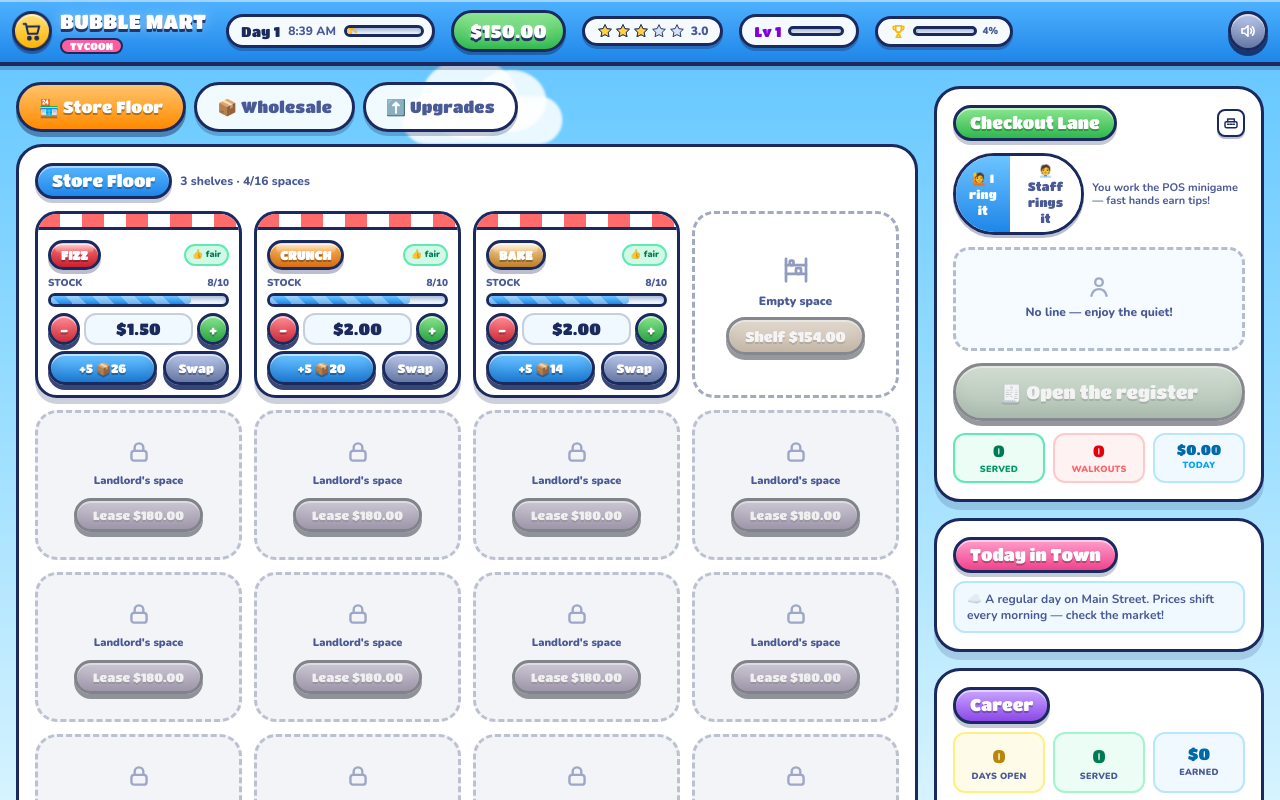
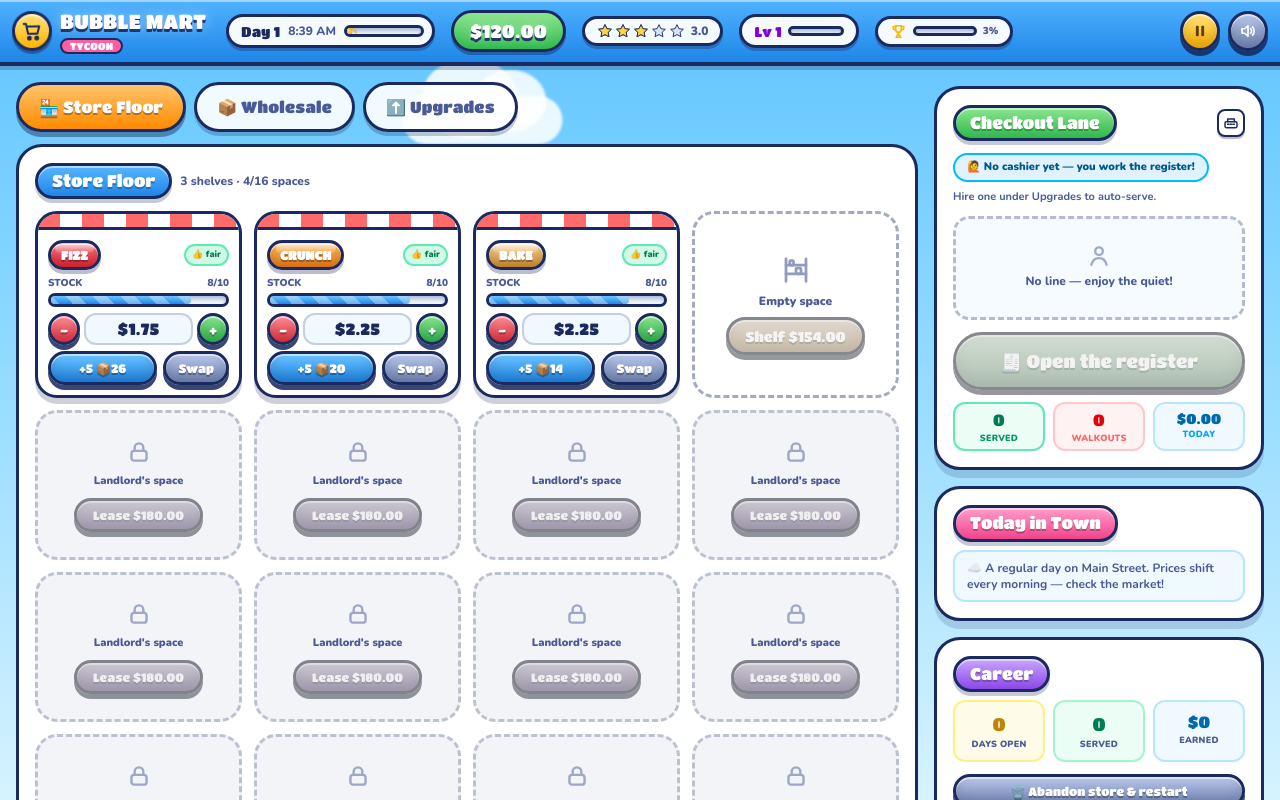
Before and after one commit to warlawk/BubbleShop, a React (Vite) app: page / in a window 1280 px wide. Both pictures are taken after a click on the button "▶ Open the Store". Shown: the top 800 px of the page. Built offline with nearby package versions, Linux system fonts and the light colour scheme.

Commit message:
task snapshot eedec180-cf34-4630-a3bd-0ce8ba7920ea

```diff
--- a/src/components/CheckoutPanel.tsx
+++ b/src/components/CheckoutPanel.tsx
@@ -27,29 +27,20 @@ export function CheckoutPanel({ s, dispatch }: { s: GameState; dispatch: Dispatc
       </div>
 
       {/* who works the till */}
-      <div className="flex items-center gap-2">
-        <div className="flex rounded-full border-[3px] border-ink overflow-hidden shadow-[0_3px_0_rgba(27,42,94,.3)]">
-          <button
-            className={`px-3 py-1.5 font-display text-xs transition-colors ${s.manualMode ? "text-white" : "bg-white text-ink-soft hover:bg-sky-50"}`}
-            style={s.manualMode ? { background: "linear-gradient(180deg,#6cc4ff,#1f86e8)" } : undefined}
-            onClick={() => { sfx.click(); dispatch({ type: "TOGGLE_MANUAL" }); }}
-          >
-            🙋 I ring it
-          </button>
-          <button
-            className={`px-3 py-1.5 font-display text-xs transition-colors ${!s.manualMode ? "text-white" : "bg-white text-ink-soft hover:bg-sky-50"}`}
-            style={!s.manualMode ? { background: "linear-gradient(180deg,#8ce68f,#2eb84c)" } : undefined}
-            onClick={() => { sfx.click(); dispatch({ type: "TOGGLE_MANUAL" }); }}
-          >
-            🧑‍💼 Staff rings it
-          </button>
-        </div>
+      <div className="flex flex-wrap items-center gap-2">
+        {s.cashiers > 0 ? (
+          <span className="inline-flex items-center gap-1.5 bg-emerald-100 border-2 border-emerald-500 text-emerald-800 rounded-full px-3 py-1 text-[11px] font-black anim-pop">
+            🧑‍💼 Cashier{s.cashiers > 1 ? "s" : ""} auto-ringing the line
+          </span>
+        ) : (
+          <span className="inline-flex items-center gap-1.5 bg-sky-100 border-2 border-sky-400 text-sky-800 rounded-full px-3 py-1 text-[11px] font-black">
+            🙋 No cashier yet — you work the register!
+          </span>
+        )}
         <p className="text-[11px] font-bold text-ink-soft leading-tight">
-          {s.manualMode
-            ? "You work the POS minigame — fast hands earn tips!"
-            : s.cashiers > 0
-              ? "Cashiers auto-serve the line."
-              : "Hire a cashier to auto-serve!"}
+          {s.cashiers > 0
+            ? "Jump in any time — fast manual service earns tips!"
+            : "Hire one under Upgrades to auto-serve."}
         </p>
       </div>
 
@@ -104,7 +95,7 @@ export function CheckoutPanel({ s, dispatch }: { s: GameState; dispatch: Dispatc
       )}
 
       <button
-        className={`bb bb-green w-full py-3 text-lg ${s.manualMode && s.queue.length > 0 ? "anim-pulse-big anim-ring" : ""}`}
+        className={`bb bb-green w-full py-3 text-lg ${s.cashiers === 0 && s.queue.length > 0 ? "anim-pulse-big anim-ring" : ""}`}
         disabled={s.queue.length === 0}
         onClick={() => { sfx.pop(); dispatch({ type: "SERVE_NEXT" }); }}
       >
--- a/src/components/TopBar.tsx
+++ b/src/components/TopBar.tsx
@@ -2,7 +2,7 @@ import type { Dispatch } from "react";
 import type { Action, GameState } from "../game/types";
 import { DAY_LEN, GOAL, fmt, fmt0, levelFromXp } from "../game/data";
 import { setMuted, sfx } from "../game/audio";
-import { IconCart, IconSoundOff, IconSoundOn, IconSun, IconTrophy, StarRow } from "./bits";
+import { IconCart, IconPause, IconPlay, IconSoundOff, IconSoundOn, IconSun, IconTrophy, StarRow } from "./bits";
 
 function clockText(timeLeft: number) {
   const f = 1 - timeLeft / DAY_LEN;
@@ -76,7 +76,16 @@ export function TopBar({ s, dispatch }: { s: GameState; dispatch: Dispatch<Actio
           <span className="text-[10px] font-black text-ink-soft tabular-nums">{Math.floor(goalPct)}%</span>
         </div>
 
-        <div className="ml-auto">
+        <div className="ml-auto flex items-center gap-2">
+          {s.phase === "playing" && (
+            <button
+              className={`bb w-10 h-10 flex items-center justify-center ${s.paused ? "bb-green anim-pulse-big" : "bb-yellow"}`}
+              onClick={() => { sfx.click(); dispatch({ type: "TOGGLE_PAUSE" }); }}
+              title={s.paused ? "Resume (P or Space)" : "Pause (P or Space)"}
+            >
+              {s.paused ? <IconPlay size={18} /> : <IconPause size={18} />}
+            </button>
+          )}
           <button
             className="bb bb-slate w-10 h-10 flex items-center justify-center"
             onClick={() => { setMuted(!s.muted); sfx.click(); dispatch({ type: "TOGGLE_MUTE" }); }}
--- a/src/components/UpgradesPanel.tsx
+++ b/src/components/UpgradesPanel.tsx
@@ -2,8 +2,8 @@ import type { ReactNode } from "react";
 import type { Dispatch } from "react";
 import type { Action, GameState } from "../game/types";
 import {
-  CASHIER_WAGE, ITEMS, MAX_SLOTS, MAX_STAFF, STOCKER_WAGE, autoSeconds, fmt,
-  hireCost, queueCap, shelfCapacity, slotCost, upgradeCost, upgradeMax,
+  ITEMS, MAX_SLOTS, MAX_STAFF, WAGE_BASE, autoSeconds, dailyWages, fmt,
+  hireCost, nextWage, queueCap, shelfCapacity, slotCost, upgradeCost, upgradeMax,
 } from "../game/data";
 import { sfx } from "../game/audio";
 import {
@@ -56,7 +56,8 @@ function Card({ icon, title, desc, pips, cost, maxed, canAfford, extra, onBuy, b
 
 export function UpgradesPanel({ s, dispatch }: { s: GameState; dispatch: Dispatch<Action> }) {
   const locked = ITEMS.filter((i) => !s.unlocked.includes(i.id));
-  const wages = s.cashiers * CASHIER_WAGE + s.stockers * STOCKER_WAGE;
+  const wages = dailyWages(s.cashiers, s.stockers);
+  const headcount = s.cashiers + s.stockers;
 
   return (
     <section className="panel p-4 flex flex-col gap-4">
@@ -68,8 +69,12 @@ export function UpgradesPanel({ s, dispatch }: { s: GameState; dispatch: Dispatc
             icon={<IconPerson size={18} />}
             title={`Cashiers · ${s.cashiers}`}
             pips={{ cur: s.cashiers, max: MAX_STAFF }}
-            desc="Automatically ring up the line — no more POS minigame needed. Wage $45/day each."
-            extra={s.cashiers === 0 ? "Without one, YOU work the register!" : `${Math.min(s.cashiers, s.registers)} working the lane(s)`}
+            desc={`Automatically ring up the line while you manage the shop. Wages start at $${WAGE_BASE}/day, +$5 per extra hire.`}
+            extra={
+              s.cashiers === 0
+                ? `No cashier yet — you work the register! Next hire: $${nextWage(headcount)}/day`
+                : `${Math.min(s.cashiers, s.registers)} working the lane(s) · next hire $${nextWage(headcount)}/day`
+            }
             cost={hireCost("cashier", s.cashiers)} maxed={s.cashiers >= MAX_STAFF} canAfford={s.cash >= hireCost("cashier", s.cashiers)}
             onBuy={() => dispatch({ type: "HIRE", kind: "cashier" })} btnLabel="Hire"
           />
@@ -77,8 +82,12 @@ export function UpgradesPanel({ s, dispatch }: { s: GameState; dispatch: Dispatc
             icon={<IconBox size={18} />}
             title={`Stockers · ${s.stockers}`}
             pips={{ cur: s.stockers, max: MAX_STAFF }}
-            desc="Haul boxes from the back room onto shelves all day long. Wage $35/day each."
-            extra={s.stockers === 0 ? "Right now you restock by hand (+5 per click)" : "Shelves refill themselves"}
+            desc={`Haul boxes from the back room onto shelves all day long. Wages start at $${WAGE_BASE}/day, +$5 per extra hire.`}
+            extra={
+              s.stockers === 0
+                ? `Right now you restock by hand (+5 per click) · next hire $${nextWage(headcount)}/day`
+                : `Shelves refill themselves · next hire $${nextWage(headcount)}/day`
+            }
             cost={hireCost("stocker", s.stockers)} maxed={s.stockers >= MAX_STAFF} canAfford={s.cash >= hireCost("stocker", s.stockers)}
             onBuy={() => dispatch({ type: "HIRE", kind: "stocker" })} btnLabel="Hire"
           />
--- a/src/game/data.ts
+++ b/src/game/data.ts
@@ -2,7 +2,7 @@ import type { DayEvent, ItemDef } from "./types";
 
 export const SAVE_KEY = "bubble-mart-tycoon-v1";
 export const DAY_LEN = 55; // seconds per day
-export const START_CASH = 150;
+export const START_CASH = 120;
 export const GOAL = 3500;
 export const MAX_SLOTS = 16;
 export const START_SLOTS = 4;
@@ -10,20 +10,22 @@ export const CARRY = 5; // units per manual restock click
 export const PATIENCE_SEC = 28;
 export const BASE_SPAWN = 0.26; // customers / sec (early days are quieter — see day ramp)
 export const MAX_STAFF = 4;
-export const CASHIER_WAGE = 45;
-export const STOCKER_WAGE = 35;
+export const WAGE_BASE = 35; // 1st employee's daily wage
+export const WAGE_STEP = 5;  // each additional employee costs +$5/day
+/** daily wage of the next hire, given current total headcount */
+export const nextWage = (totalStaff: number) => WAGE_BASE + WAGE_STEP * totalStaff;
 
 export const ITEMS: ItemDef[] = [
-  { id: "soda",     name: "Fizz Cola",      short: "FIZZ",  grad: ["#ff7b7b", "#e5263a"], base: 0.6,  retail: 1.5,  unlockCost: 0,    reqLevel: 1, tag: "Drinks" },
-  { id: "chips",    name: "Crunch Chips",   short: "CRUNCH",grad: ["#ffbe63", "#f57f17"], base: 0.8,  retail: 2.0,  unlockCost: 0,    reqLevel: 1, tag: "Snacks" },
-  { id: "bread",    name: "Bakery Bread",   short: "BAKE",  grad: ["#ffd9a0", "#d9932f"], base: 0.9,  retail: 2.0,  unlockCost: 0,    reqLevel: 1, tag: "Bakery" },
-  { id: "milk",     name: "Moo Milk",       short: "MOO",   grad: ["#bfe8ff", "#4db8ff"], base: 1.0,  retail: 2.5,  unlockCost: 140,  reqLevel: 2, tag: "Dairy" },
-  { id: "candy",    name: "Sugar Bombs",    short: "SUGAR", grad: ["#ff9ecb", "#f0438c"], base: 0.5,  retail: 1.5,  unlockCost: 260,  reqLevel: 2, tag: "Sweets" },
-  { id: "coffee",   name: "Rocket Coffee",  short: "ROCKET",grad: ["#c98a4b", "#6f4218"], base: 2.2,  retail: 4.5,  unlockCost: 520,  reqLevel: 3, tag: "Drinks" },
-  { id: "soap",     name: "Bubble Soap",    short: "BUBBLE",grad: ["#7fe3d2", "#12a18d"], base: 1.4,  retail: 3.0,  unlockCost: 780,  reqLevel: 3, tag: "Home" },
-  { id: "battery",  name: "Volt Cells",     short: "VOLT",  grad: ["#ffe95e", "#8ac926"], base: 2.8,  retail: 6.0,  unlockCost: 1150, reqLevel: 4, tag: "Tech" },
-  { id: "icecream", name: "Frost Bites",    short: "FROST", grad: ["#b7f0e8", "#4fa8e8"], base: 1.8,  retail: 4.0,  unlockCost: 1600, reqLevel: 4, tag: "Frozen" },
-  { id: "magazine", name: "Glossy Mags",    short: "GLOSS", grad: ["#c39bff", "#7d4dff"], base: 1.6,  retail: 3.5,  unlockCost: 2100, reqLevel: 5, tag: "Print" },
+  { id: "soda",     name: "Fizz Cola",      short: "FIZZ",  grad: ["#ff7b7b", "#e5263a"], base: 0.48, retail: 1.75, unlockCost: 0,    reqLevel: 1, tag: "Drinks" },
+  { id: "chips",    name: "Crunch Chips",   short: "CRUNCH",grad: ["#ffbe63", "#f57f17"], base: 0.64, retail: 2.25, unlockCost: 0,    reqLevel: 1, tag: "Snacks" },
+  { id: "bread",    name: "Bakery Bread",   short: "BAKE",  grad: ["#ffd9a0", "#d9932f"], base: 0.72, retail: 2.25, unlockCost: 0,    reqLevel: 1, tag: "Bakery" },
+  { id: "milk",     name: "Moo Milk",       short: "MOO",   grad: ["#bfe8ff", "#4db8ff"], base: 0.8,  retail: 2.75, unlockCost: 140,  reqLevel: 2, tag: "Dairy" },
+  { id: "candy",    name: "Sugar Bombs",    short: "SUGAR", grad: ["#ff9ecb", "#f0438c"], base: 0.4,  retail: 1.75, unlockCost: 260,  reqLevel: 2, tag: "Sweets" },
+  { id: "coffee",   name: "Rocket Coffee",  short: "ROCKET",grad: ["#c98a4b", "#6f4218"], base: 1.75, retail: 5.0,  unlockCost: 520,  reqLevel: 3, tag: "Drinks" },
+  { id: "soap",     name: "Bubble Soap",    short: "BUBBLE",grad: ["#7fe3d2", "#12a18d"], base: 1.1,  retail: 3.25, unlockCost: 780,  reqLevel: 3, tag: "Home" },
+  { id: "battery",  name: "Volt Cells",     short: "VOLT",  grad: ["#ffe95e", "#8ac926"], base: 2.25, retail: 6.5,  unlockCost: 1150, reqLevel: 4, tag: "Tech" },
+  { id: "icecream", name: "Frost Bites",    short: "FROST", grad: ["#b7f0e8", "#4fa8e8"], base: 1.45, retail: 4.25, unlockCost: 1600, reqLevel: 4, tag: "Frozen" },
+  { id: "magazine", name: "Glossy Mags",    short: "GLOSS", grad: ["#c39bff", "#7d4dff"], base: 1.3,  retail: 3.75, unlockCost: 2100, reqLevel: 5, tag: "Print" },
 ];
 
 export const itemById = (id: string): ItemDef =>
@@ -52,7 +54,7 @@ export const shelfCost = (count: number) =>
   Math.round(70 * Math.pow(1.3, count));
 
 export const hireCost = (kind: "cashier" | "stocker", n: number) =>
-  Math.round((kind === "cashier" ? 100 : 90) * Math.pow(1.5, n));
+  Math.round((kind === "cashier" ? 150 : 90) * Math.pow(1.5, n));
 
 export const upgradeCost = (kind: "speed" | "capacity" | "marketing" | "register", lvl: number) => {
   switch (kind) {
@@ -71,8 +73,11 @@ export const shelfCapacity = (capLvl: number) => 10 + 5 * capLvl;
 export const queueCap = (registers: number) => 5 + 3 * (registers - 1);
 export const autoSeconds = (speedLvl: number) => 3.6 / (1 + 0.3 * speedLvl);
 export const dailyRent = (slots: number) => 12 + slots * 2;
-export const dailyWages = (cashiers: number, stockers: number) =>
-  cashiers * CASHIER_WAGE + stockers * STOCKER_WAGE;
+/** wage ladder across ALL staff: 1st $35, 2nd $40, 3rd $45, 4th $50 per day */
+export const dailyWages = (cashiers: number, stockers: number) => {
+  const n = cashiers + stockers;
+  return WAGE_BASE * n + (WAGE_STEP * n * (n - 1)) / 2;
+};
 
 /** demand 0.25..1.35 — cheaper than suggested retail boosts demand */
 export const demandFactor = (price: number, retail: number) =>
@@ -93,7 +98,7 @@ export const fmt0 = (n: number) =>
 export const effPrice = (price: number, flash: boolean) =>
   round2(flash ? price * 0.6 : price);
 
-export const CHANGE_DENOMS = [20, 10, 5, 2, 1, 0.5];
+export const CHANGE_DENOMS = [20, 10, 5, 2, 1, 0.5, 0.25];
 
 export const levelFromXp = (xp: number) => {
   let lvl = 1;
--- a/src/game/reducer.ts
+++ b/src/game/reducer.ts
@@ -28,7 +28,7 @@ function fresh(): GameState {
   storage.soda = 26; storage.chips = 20; storage.bread = 14;
   return {
     v: 1, phase: "start", resumePhase: "playing",
-    muted: false, manualMode: true, endless: false,
+    muted: false, manualMode: true, paused: false, endless: false,
     day: 1, timeLeft: DAY_LEN, cash: START_CASH,
     xp: 0, level: 1, rep: 3,
     market, storage,
@@ -57,6 +57,7 @@ export function initGame(): GameState {
       if (s && s.v === 1 && typeof s.cash === "number") {
         s.pos = null;
         s.toasts = [];
+        s.paused = false;
         s.resumePhase = s.phase === "summary" ? "summary" : "playing";
         s.phase = "start";
         return s;
@@ -217,7 +218,7 @@ function resolvePosSuccess(s: GameState, tip: number) {
 /* ---------------- tick ---------------- */
 
 function tick(st: GameState, dt: number): GameState {
-  if (st.phase !== "playing") return st;
+  if (st.phase !== "playing" || st.paused) return st;
   const s: GameState = {
     ...st,
     shoppers: st.shoppers.map((c) => ({ ...c })),
@@ -604,7 +605,7 @@ export function reducer(st: GameState, a: Action): GameState {
       const due = round2(p.tendered - p.total);
       if (Math.abs(p.given - due) < 0.001) {
         const fast = p.time / p.maxTime > 0.45;
-        const tip = fast ? round2(Math.max(0.5, p.total * 0.12)) : 0;
+        const tip = fast ? round2(Math.max(0.6, p.total * 0.15)) : 0;
         resolvePosSuccess(s, tip);
       } else {
         p.time = Math.max(0.4, p.time - 2.5);
@@ -630,6 +631,10 @@ export function reducer(st: GameState, a: Action): GameState {
     case "TOGGLE_MANUAL":
       return { ...st, manualMode: !st.manualMode };
 
+    case "TOGGLE_PAUSE":
+      if (st.phase !== "playing") return st;
+      return { ...st, paused: !st.paused };
+
     case "TOGGLE_MUTE":
       return { ...st, muted: !st.muted };
 
--- a/src/game/types.ts
+++ b/src/game/types.ts
@@ -99,6 +99,7 @@ export interface GameState {
   resumePhase: Phase;
   muted: boolean;
   manualMode: boolean;
+  paused: boolean;
   endless: boolean;
   day: number;
   timeLeft: number;
@@ -152,6 +153,7 @@ export type Action =
   | { type: "POS_HAND" }
   | { type: "POS_ABORT" }
   | { type: "TOGGLE_MANUAL" }
+  | { type: "TOGGLE_PAUSE" }
   | { type: "TOGGLE_MUTE" }
   | { type: "TOAST_OUT"; id: number }
   | { type: "KEEP_PLAYING" };
```
Also changed, not shown: src/App.tsx (+16 -1 lines), src/components/Modals.tsx (+48 -3 lines), src/components/POSGame.tsx (+9 -2 lines), src/components/bits.tsx (+34 -0 lines), src/index.css (+22 -0 lines).
